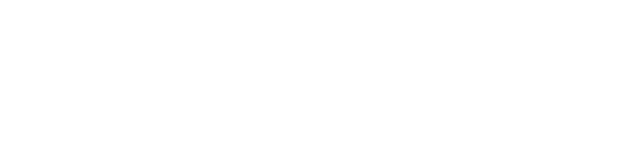
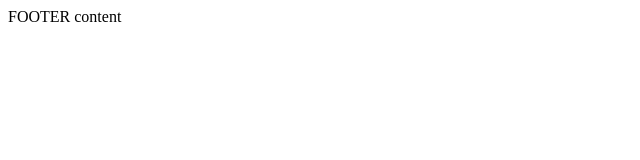
Before and after one commit to melanijaa/14-no-git-conflict, a website: page index.html in a window 1280 px wide. Shown: the whole page, without its empty margins (0-640 px from the left). Drawn offline with Linux system fonts and the light colour scheme.

Commit message:
initial footer content

```diff
--- a/index.html
+++ b/index.html
@@ -14,6 +14,9 @@
     <!--contact: open-->
     <!--contact: close-->
     <!--footer: open-->
+    <footer>
+        FOOTER content
+    </footer>
     <!--footer: close-->
 </body>
 </html>
```
